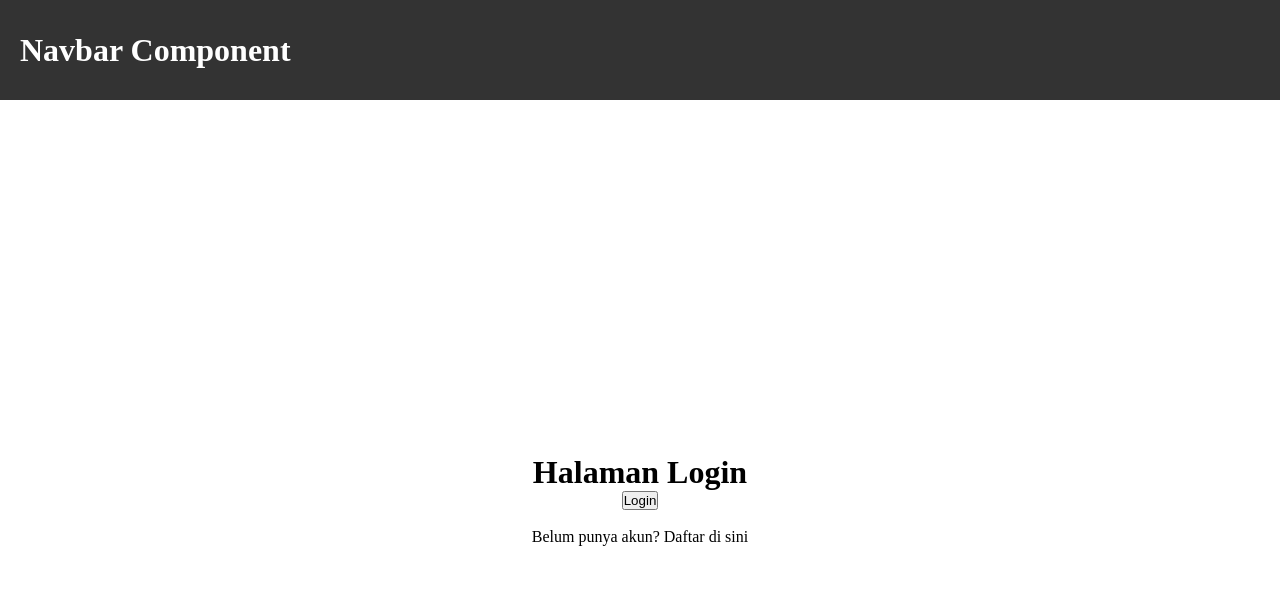
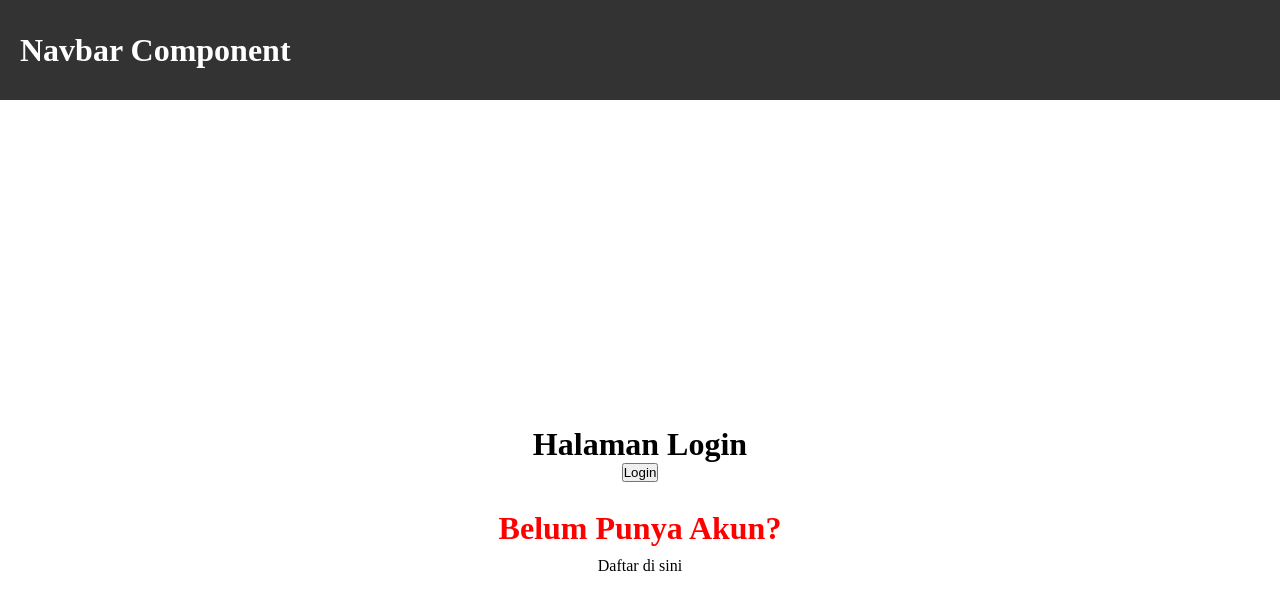
Before and after one commit to Luthfi27Upi/Semester-6, a Next.js app in the folder Pemrograman Berbasis Framework/Minggu 4/my-app/: page /views/auth/login in a window 1280 px wide. Shown: the top 610 px of the page. Built offline with nearby package versions, Linux system fonts and the light colour scheme.

Commit message:
Langkah 6 - Inline Styling (CSS in JS)

```diff
--- a/Pemrograman Berbasis Framework/Minggu 4/my-app/src/pages/views/auth/login/index.tsx
+++ b/Pemrograman Berbasis Framework/Minggu 4/my-app/src/pages/views/auth/login/index.tsx
@@ -16,9 +16,9 @@ const TampilanLogin = () => {
       <button onClick={handleLogin}>Login</button>
 
       <br />
-
+      <h1 style={{ color: "red",borderRadius: "10px",padding: "10px",}}>Belum Punya Akun?</h1>
       <Link href="/auth/register">
-        Belum punya akun? Daftar di sini
+        Daftar di sini
       </Link>
     </div>
   );
```
Also changed, not shown: 2 other files (tests, documents, lock files or other folders).
